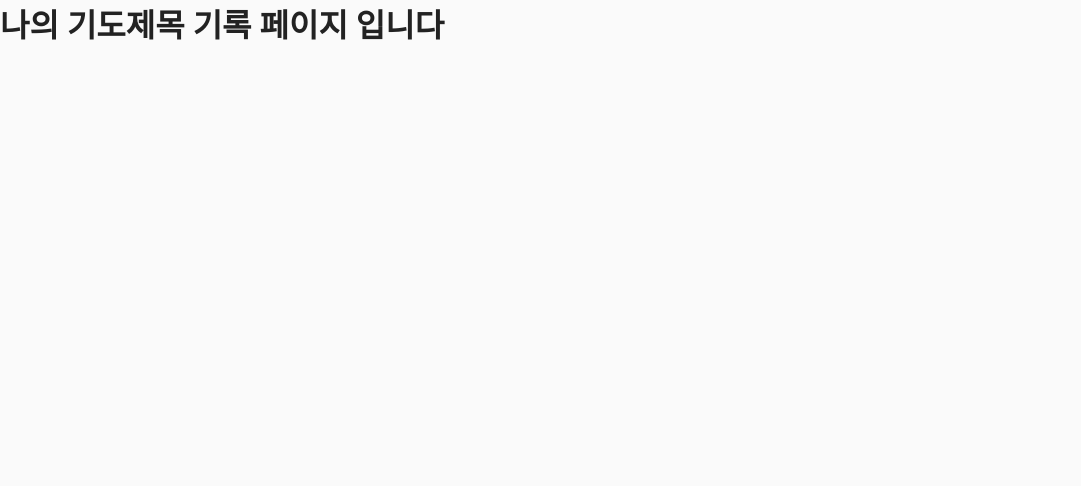
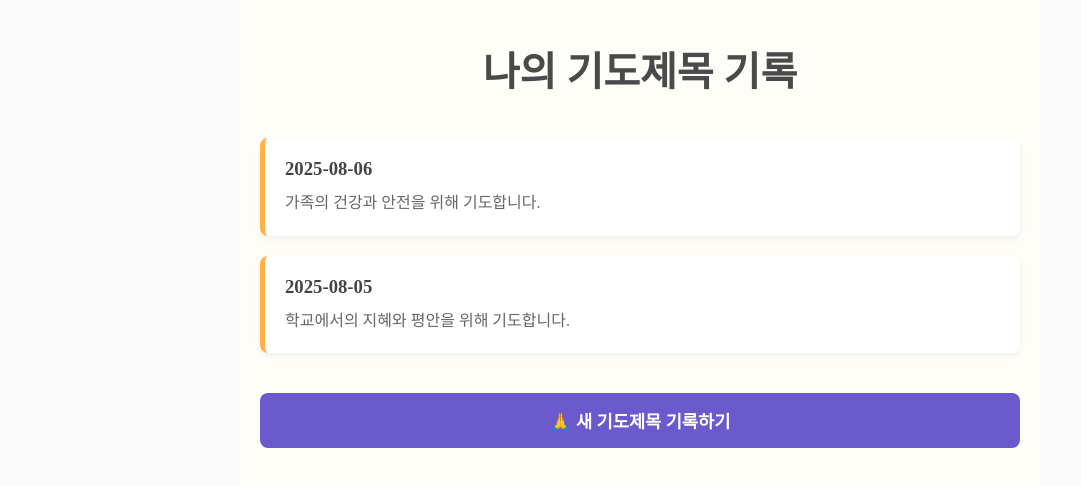
Before and after one commit to elroi773/manna_pray_project, a React (Vite) app: page /mypray in a window 1280 px wide. Shown: the top 486 px of the page, without its empty margins (0-1081 px from the left). Built offline with nearby package versions, Linux system fonts and the light colour scheme; a web font is replaced by a local one.

Commit message:
데이터를 동적으로 불러오려면 useEffect + useState 기도제목 기록 할 예정

```diff
--- a/src/pages/Mypray.jsx
+++ b/src/pages/Mypray.jsx
@@ -2,10 +2,28 @@ import React from "react";
 import { useNavigate } from "react-router-dom";
 import "./Mypray.css";
 
-export default function Mypray(){
-    return(
-        <>
-            <h1>나의 기도제목 기록 페이지 입니다</h1>
-        </>
-    )
+export default function Mypray() {
+  const navigate = useNavigate();
+
+  return (
+    <div className="pray-container">
+      <h1 className="title">나의 기도제목 기록</h1>
+
+      <div className="pray-list">
+        <div className="pray-card">
+          <h3>2025-08-06</h3>
+          <p>가족의 건강과 안전을 위해 기도합니다.</p>
+        </div>
+        <div className="pray-card">
+          <h3>2025-08-05</h3>
+          <p>학교에서의 지혜와 평안을 위해 기도합니다.</p>
+        </div>
+        {/* 더 많은 기도제목들을 여기에 추가하거나 map 사용 */}
+      </div>
+
+      <button className="write-button" onClick={() => navigate("/write")}>
+        🙏 새 기도제목 기록하기
+      </button>
+    </div>
+  );
 }
```
